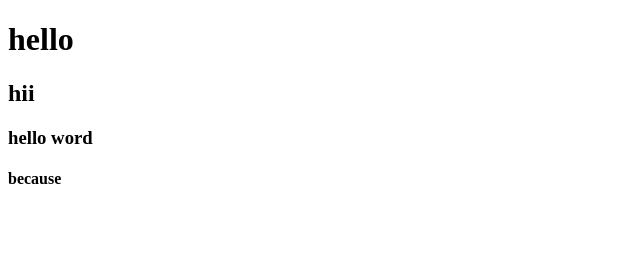
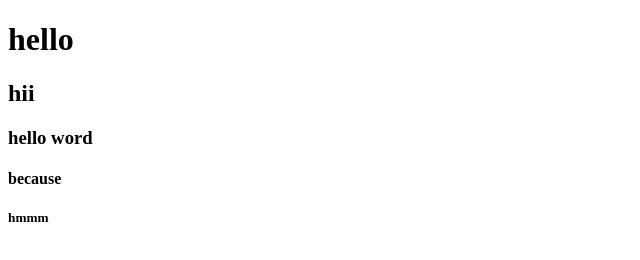
Before and after one commit to Jilanmansuri/abcrepo, a plain HTML site: page index.html in a window 1280 px wide. Shown: the full height of the page, 0-640 px from the left. Drawn offline with Linux system fonts and the light colour scheme.

Commit message:
forth commit

```diff
--- a/index.html
+++ b/index.html
@@ -10,6 +10,7 @@
     <h2>hii</h2>
     <h3>hello word</h3>
     <h4>because</h4>
+    <h5>hmmm</h5>
 
 </body>
 </html>
```
